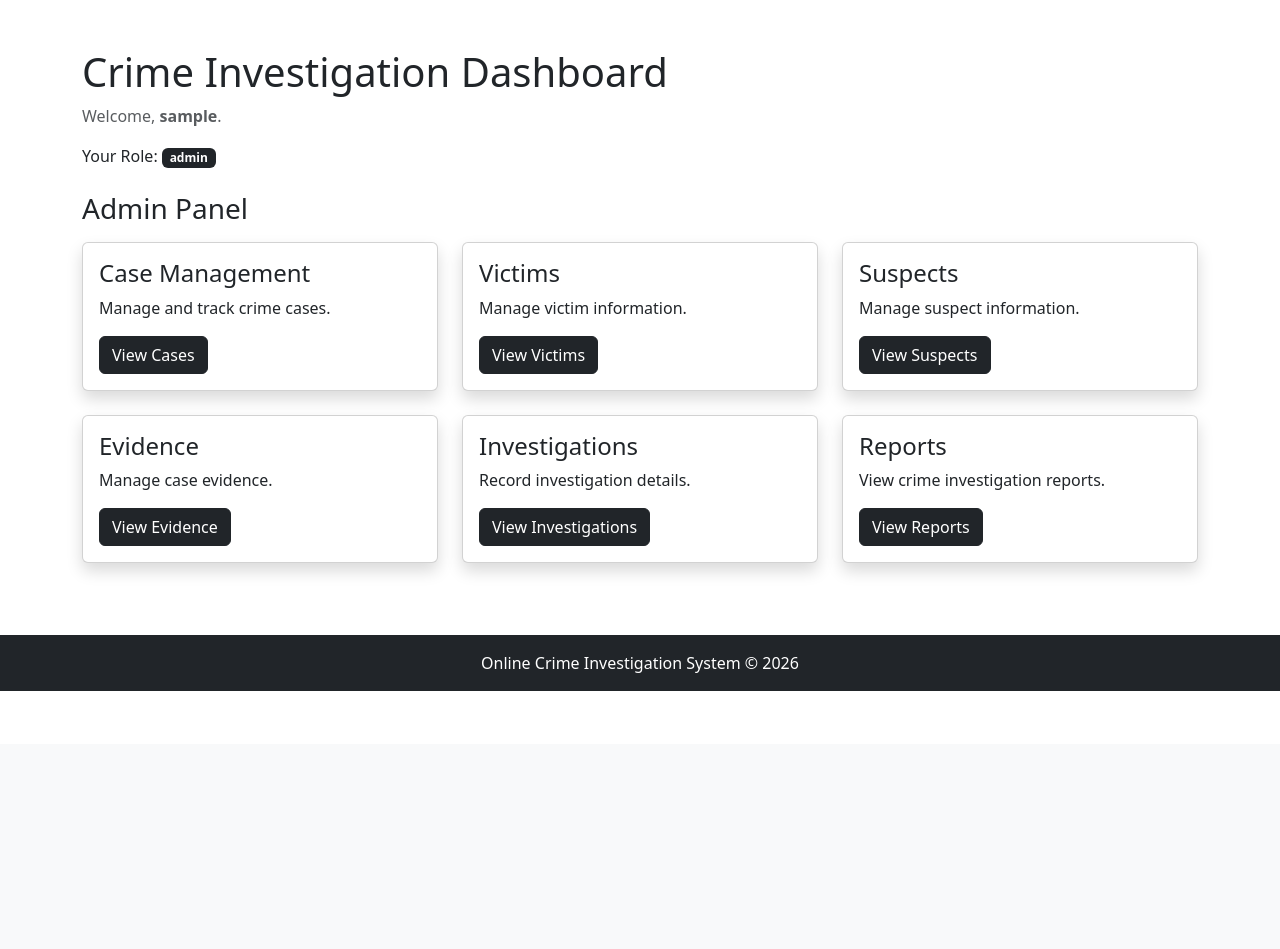
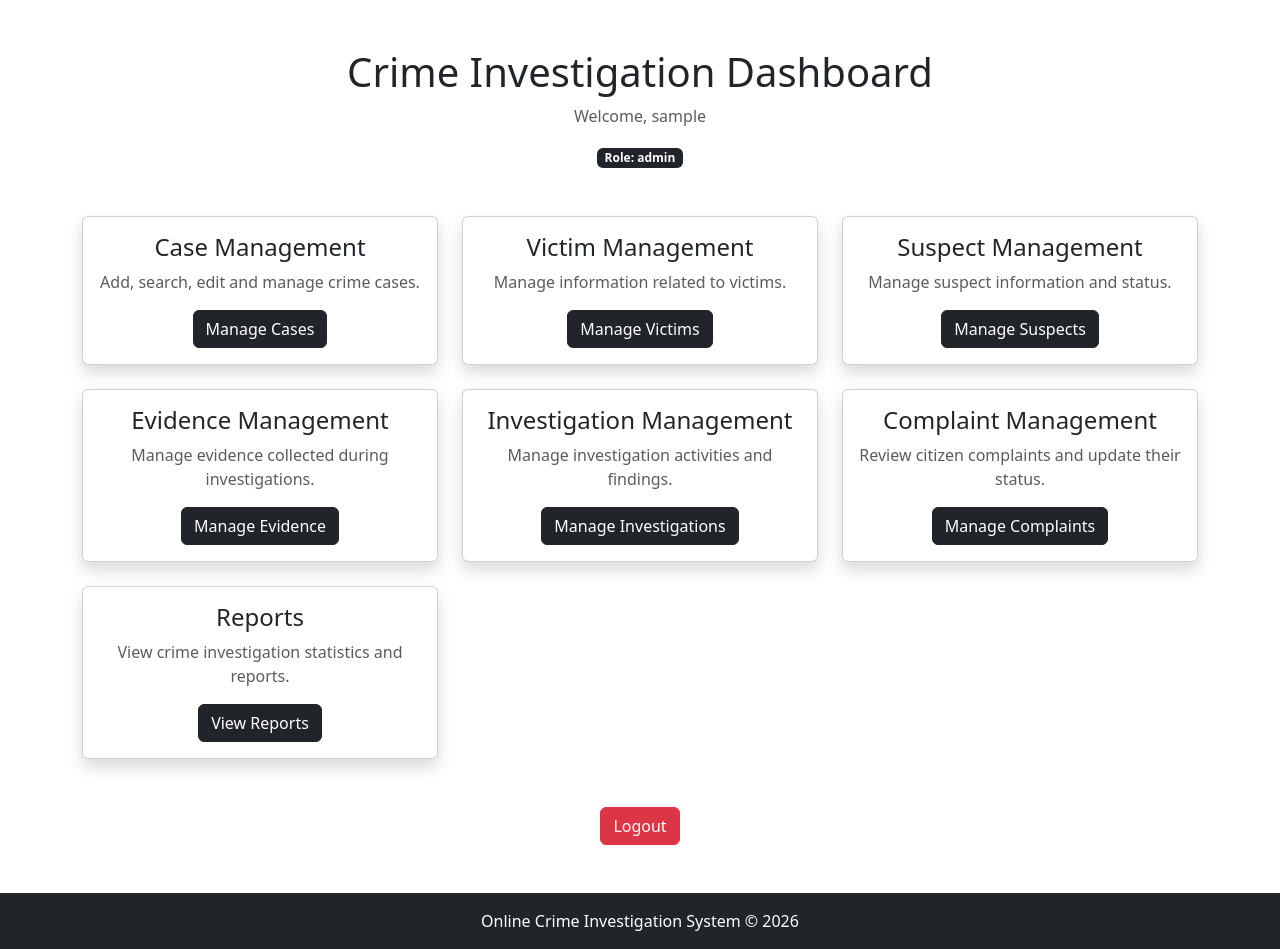
Before and after one commit to dp-01-01/-online-crime-investigation-system, a Flask app: page /dashboard in a window 1280 px wide. Shown: the part 56-1005 px from the top of the page. Before the commit the page ends 747 px from the top, so only its background shows below. Run offline with Flask 3, Linux system fonts and the light colour scheme; the visitor is signed in with stand-in values (Sample User, id 1).

Commit message:
Improve role based dashboard navigation

```diff
--- a/templates/dashboard.html
+++ b/templates/dashboard.html
@@ -8,61 +8,49 @@ Dashboard - Crime Investigation System
 
 <div class="container mt-5">
 
-    <!-- =========================
-         DASHBOARD HEADING
-    ========================== -->
+    <div class="text-center mb-5">
 
-    <h1 class="mb-2">
+        <h1>
             Crime Investigation Dashboard
         </h1>
 
         <p class="text-muted">
-        Welcome,
-        <strong>{{ session.get("username") }}</strong>.
+            Welcome, {{ session.get("username") }}
         </p>
 
-    <p>
-        Your Role:
         <span class="badge bg-dark">
-            {{ session.get("role") }}
+            Role: {{ session.get("role") }}
         </span>
-    </p>
+
+    </div>
 
 
-    <!-- =========================
-         ADMIN DASHBOARD
-    ========================== -->
+    <!-- Admin / Investigator -->
+    {% if session.get("role") in ["admin", "investigator"] %}
 
-    {% if session.get("role") == "admin" %}
-
-        <h3 class="mt-4 mb-3">
-            Admin Panel
-        </h3>
-
-        <div class="row">
+    <div class="row g-4">
 
 
-            <!-- CASE MANAGEMENT -->
-
-            <div class="col-md-4 mb-4">
+        <!-- Cases -->
+        <div class="col-md-4">
 
             <div class="card shadow h-100">
 
-                    <div class="card-body">
+                <div class="card-body text-center">
 
                     <h4>
                         Case Management
                     </h4>
 
-                        <p>
-                            Manage and track crime cases.
+                    <p class="text-muted">
+                        Add, search, edit and manage crime cases.
                     </p>
 
                     <a
                         href="/cases"
                         class="btn btn-dark"
                     >
-                            View Cases
+                        Manage Cases
                     </a>
 
                 </div>
@@ -72,27 +60,26 @@ Dashboard - Crime Investigation System
         </div>
 
 
-            <!-- VICTIMS -->
-
-            <div class="col-md-4 mb-4">
+        <!-- Victims -->
+        <div class="col-md-4">
 
             <div class="card shadow h-100">
 
-                    <div class="card-body">
+                <div class="card-body text-center">
 
                     <h4>
-                            Victims
+                        Victim Management
                     </h4>
 
-                        <p>
-                            Manage victim information.
+                    <p class="text-muted">
+                        Manage information related to victims.
                     </p>
 
                     <a
                         href="/victims"
                         class="btn btn-dark"
                     >
-                            View Victims
+                        Manage Victims
                     </a>
 
                 </div>
@@ -102,27 +89,26 @@ Dashboard - Crime Investigation System
         </div>
 
 
-            <!-- SUSPECTS -->
-
-            <div class="col-md-4 mb-4">
+        <!-- Suspects -->
+        <div class="col-md-4">
 
             <div class="card shadow h-100">
 
-                    <div class="card-body">
+                <div class="card-body text-center">
 
                     <h4>
-                            Suspects
+                        Suspect Management
                     </h4>
 
-                        <p>
-                            Manage suspect information.
+                    <p class="text-muted">
+                        Manage suspect information and status.
                     </p>
 
                     <a
                         href="/suspects"
                         class="btn btn-dark"
                     >
-                            View Suspects
+                        Manage Suspects
                     </a>
 
                 </div>
@@ -132,27 +118,26 @@ Dashboard - Crime Investigation System
         </div>
 
 
-            <!-- EVIDENCE -->
-
-            <div class="col-md-4 mb-4">
+        <!-- Evidence -->
+        <div class="col-md-4">
 
             <div class="card shadow h-100">
 
-                    <div class="card-body">
+                <div class="card-body text-center">
 
                     <h4>
-                            Evidence
+                        Evidence Management
                     </h4>
 
-                        <p>
-                            Manage case evidence.
+                    <p class="text-muted">
+                        Manage evidence collected during investigations.
                     </p>
 
                     <a
                         href="/evidence"
                         class="btn btn-dark"
                     >
-                            View Evidence
+                        Manage Evidence
                     </a>
 
                 </div>
@@ -162,27 +147,26 @@ Dashboard - Crime Investigation System
         </div>
 
 
-            <!-- INVESTIGATIONS -->
-
-            <div class="col-md-4 mb-4">
+        <!-- Investigations -->
+        <div class="col-md-4">
 
             <div class="card shadow h-100">
 
-                    <div class="card-body">
+                <div class="card-body text-center">
 
                     <h4>
-                            Investigations
+                        Investigation Management
                     </h4>
 
-                        <p>
-                            Record investigation details.
+                    <p class="text-muted">
+                        Manage investigation activities and findings.
                     </p>
 
                     <a
                         href="/investigations"
                         class="btn btn-dark"
                     >
-                            View Investigations
+                        Manage Investigations
                     </a>
 
                 </div>
@@ -192,20 +176,48 @@ Dashboard - Crime Investigation System
         </div>
 
 
-            <!-- REPORTS -->
-
-            <div class="col-md-4 mb-4">
+        <!-- Complaints -->
+        <div class="col-md-4">
 
             <div class="card shadow h-100">
 
-                    <div class="card-body">
+                <div class="card-body text-center">
+
+                    <h4>
+                        Complaint Management
+                    </h4>
+
+                    <p class="text-muted">
+                        Review citizen complaints and update their status.
+                    </p>
+
+                    <a
+                        href="/admin/complaints"
+                        class="btn btn-dark"
+                    >
+                        Manage Complaints
+                    </a>
+
+                </div>
+
+            </div>
+
+        </div>
+
+
+        <!-- Reports -->
+        <div class="col-md-4">
+
+            <div class="card shadow h-100">
+
+                <div class="card-body text-center">
 
                     <h4>
                         Reports
                     </h4>
 
-                        <p>
-                            View crime investigation reports.
+                    <p class="text-muted">
+                        View crime investigation statistics and reports.
                     </p>
 
                     <a
@@ -226,231 +238,25 @@ Dashboard - Crime Investigation System
     {% endif %}
 
 
-    <!-- =========================
-         INVESTIGATOR DASHBOARD
-    ========================== -->
+    <!-- Citizen -->
+    {% if session.get("role") == "citizen" %}
 
-    {% if session.get("role") == "investigator" %}
-
-        <h3 class="mt-4 mb-3">
-            Investigator Panel
-        </h3>
-
-        <div class="row">
+    <div class="row justify-content-center g-4">
 
 
-            <!-- CASES -->
-
-            <div class="col-md-4 mb-4">
+        <!-- Report Crime -->
+        <div class="col-md-5">
 
             <div class="card shadow h-100">
 
-                    <div class="card-body">
+                <div class="card-body text-center">
 
                     <h4>
-                            Cases
+                        Report Crime
                     </h4>
 
-                        <p>
-                            View and manage assigned crime cases.
-                        </p>
-
-                        <a
-                            href="/cases"
-                            class="btn btn-dark"
-                        >
-                            View Cases
-                        </a>
-
-                    </div>
-
-                </div>
-
-            </div>
-
-
-            <!-- VICTIMS -->
-
-            <div class="col-md-4 mb-4">
-
-                <div class="card shadow h-100">
-
-                    <div class="card-body">
-
-                        <h4>
-                            Victims
-                        </h4>
-
-                        <p>
-                            View and manage victim information.
-                        </p>
-
-                        <a
-                            href="/victims"
-                            class="btn btn-dark"
-                        >
-                            View Victims
-                        </a>
-
-                    </div>
-
-                </div>
-
-            </div>
-
-
-            <!-- SUSPECTS -->
-
-            <div class="col-md-4 mb-4">
-
-                <div class="card shadow h-100">
-
-                    <div class="card-body">
-
-                        <h4>
-                            Suspects
-                        </h4>
-
-                        <p>
-                            View and manage suspect information.
-                        </p>
-
-                        <a
-                            href="/suspects"
-                            class="btn btn-dark"
-                        >
-                            View Suspects
-                        </a>
-
-                    </div>
-
-                </div>
-
-            </div>
-
-
-            <!-- EVIDENCE -->
-
-            <div class="col-md-4 mb-4">
-
-                <div class="card shadow h-100">
-
-                    <div class="card-body">
-
-                        <h4>
-                            Evidence
-                        </h4>
-
-                        <p>
-                            Manage evidence collected during investigation.
-                        </p>
-
-                        <a
-                            href="/evidence"
-                            class="btn btn-dark"
-                        >
-                            View Evidence
-                        </a>
-
-                    </div>
-
-                </div>
-
-            </div>
-
-
-            <!-- INVESTIGATION -->
-
-            <div class="col-md-4 mb-4">
-
-                <div class="card shadow h-100">
-
-                    <div class="card-body">
-
-                        <h4>
-                            Investigation
-                        </h4>
-
-                        <p>
-                            Record investigation activities and findings.
-                        </p>
-
-                        <a
-                            href="/investigations"
-                            class="btn btn-dark"
-                        >
-                            View Investigations
-                        </a>
-
-                    </div>
-
-                </div>
-
-            </div>
-
-
-            <!-- REPORTS -->
-
-            <div class="col-md-4 mb-4">
-
-                <div class="card shadow h-100">
-
-                    <div class="card-body">
-
-                        <h4>
-                            Reports
-                        </h4>
-
-                        <p>
-                            View investigation reports and statistics.
-                        </p>
-
-                        <a
-                            href="/reports"
-                            class="btn btn-dark"
-                        >
-                            View Reports
-                        </a>
-
-                    </div>
-
-                </div>
-
-            </div>
-
-        </div>
-
-    {% endif %}
-
-
-    <!-- =========================
-         CITIZEN DASHBOARD
-    ========================== -->
-
-    {% if session.get("role") == "citizen" %}
-
-        <h3 class="mt-4 mb-3">
-            Citizen Panel
-        </h3>
-
-        <div class="row">
-
-
-            <!-- REPORT CRIME -->
-
-            <div class="col-md-6 mb-4">
-
-                <div class="card shadow h-100">
-
-                    <div class="card-body">
-
-                        <h4>
-                            Report a Crime
-                        </h4>
-
-                        <p>
-                            Submit a crime complaint to the
-                            investigation department.
+                    <p class="text-muted">
+                        Submit a new crime complaint.
                     </p>
 
                     <a
@@ -467,21 +273,19 @@ Dashboard - Crime Investigation System
         </div>
 
 
-            <!-- COMPLAINT STATUS -->
-
-            <div class="col-md-6 mb-4">
+        <!-- Complaint Status -->
+        <div class="col-md-5">
 
             <div class="card shadow h-100">
 
-                    <div class="card-body">
+                <div class="card-body text-center">
 
                     <h4>
                         Complaint Status
                     </h4>
 
-                        <p>
-                            Check the status of your submitted
-                            crime complaints.
+                    <p class="text-muted">
+                        Check the status of your submitted complaints.
                     </p>
 
                     <a
@@ -502,6 +306,17 @@ Dashboard - Crime Investigation System
     {% endif %}
 
 
+    <div class="text-center mt-5">
+
+        <a
+            href="/logout"
+            class="btn btn-danger"
+        >
+            Logout
+        </a>
+
+    </div>
+
 </div>
 
 {% endblock %}
```
Lines whose indentation alone changed are shown as unchanged.
